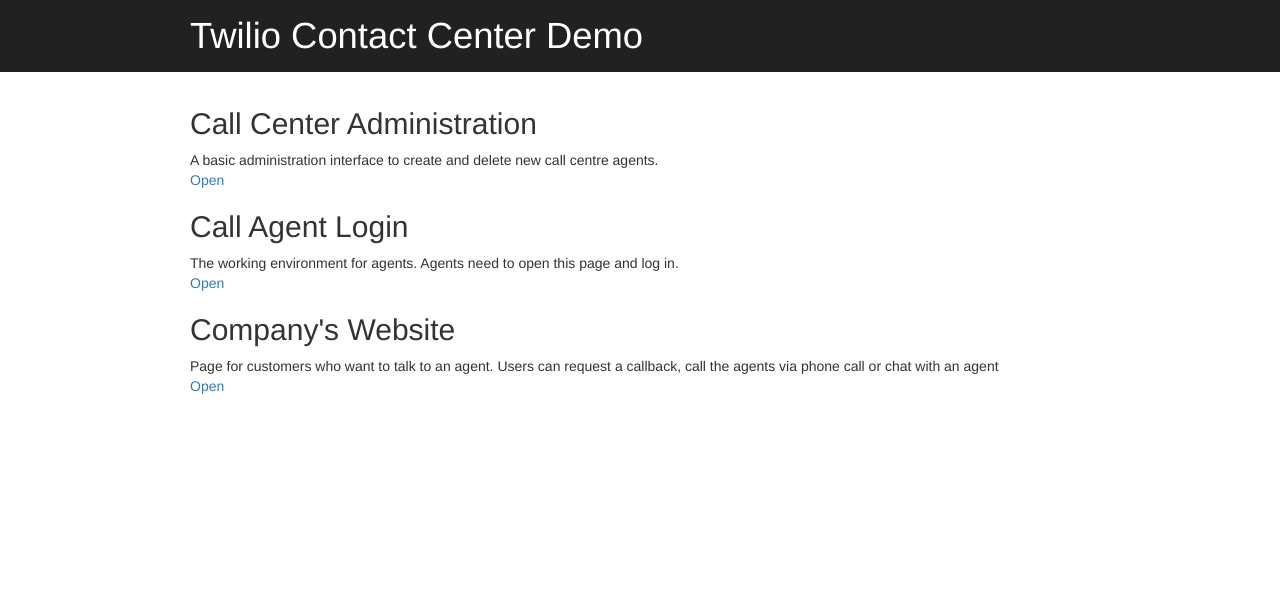
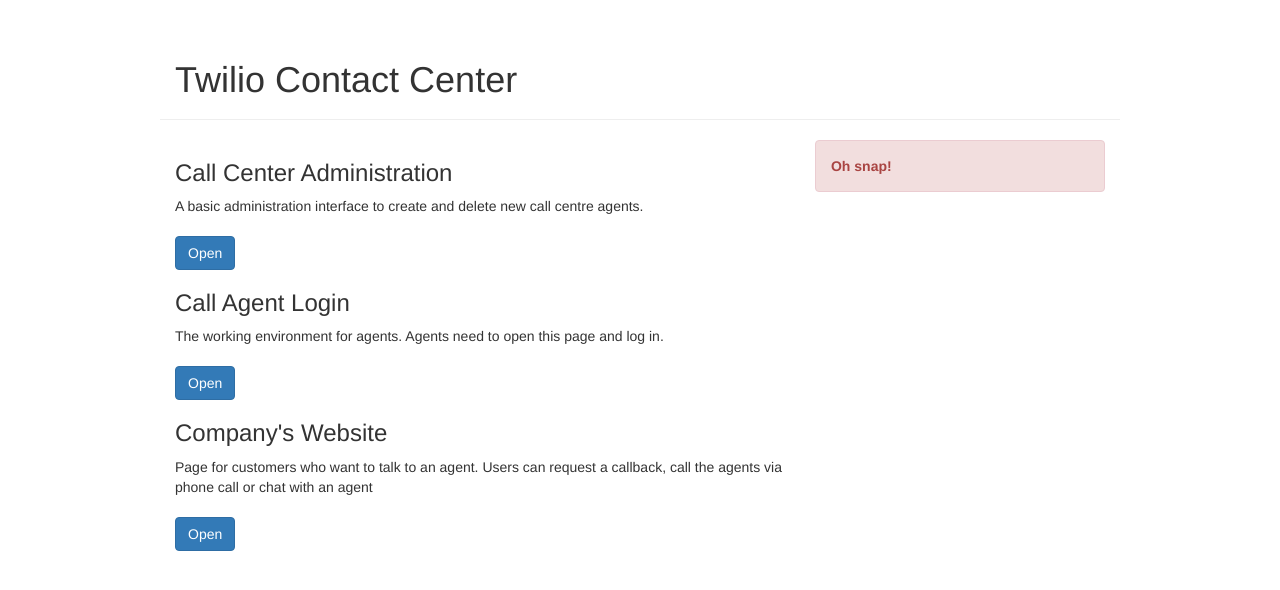
Before and after one commit to nash-md/twilio-contact-center, a website: page public/index.html in a window 1280 px wide. Drawn offline with Linux system fonts and the light colour scheme; no server answers.

Commit message:
Updated dashboard including setup verification

```diff
--- a/public/index.html
+++ b/public/index.html
@@ -11,29 +11,64 @@
 
 </head>
 
-<body>
+<body ng-app="indexApplication">
+	<div class="container" style="max-width:960px">
 
-	<section class="contact-head">
-		<div>Twilio Contact Center Demo</div>
-	</section>
+		<div class="row">
+			<div class="page-header col-lg-12">
+				<h1>Twilio Contact Center</h1>
+			</div>
+		</div>
 
-	<section class="contact-body">
+		<div class="row" ng-controller="IndexController" ng-init="validateSetup()">
 
-		<div style="margin: auto; width:900px; overflow: auto">
+			<div class="col-lg-4 col-lg-push-8">
 
-			<h2>Call Center Administration</h2>
-			<span>A basic administration interface to create and delete new call centre agents.</span>
-			<div><a href="/administration/index.html">Open</a></div>
+				<div ng-if="setup == 'VALID'" class="alert alert-dismissible alert-success">
+					<strong>Well done!</strong><br />You sucessfully setup the demo.
+				</div>
 
-			<h2>Call Agent Login</h2>
-			<span>The working environment for agents. Agents need to open this page and log in.</span>
-			<div><a href="/callcenter/index.html">Open</a></div>
+				<div ng-if="setup == 'INVALID'" class="alert alert-dismissible alert-danger">
+					<strong>Oh snap!</strong><br />
 
-			<h2>Company's Website</h2>
-			<span>Page for customers who want to talk to an agent. Users can request a callback, call the agents via phone call or chat with an agent</span>
-			<div><a href="/contact/index.html">Open</a></div>
+					<span ng-if="code == 'TWILIO_ACCOUNT_SID_INVALID'">The environment variable TWILIO_ACCOUNT_SID is not set or incorrect. If you are on Heroku please update your application settings.</span>
 
-		</section>
+					<span ng-if="code == 'TWILIO_AUTH_TOKEN_INVALID'">The environment variable TWILIO_AUTH_TOKEN is not set or incorrect. If you are on Heroku please update your application settings.</span>
 
-	</body>
+					<span ng-if="code == 'TWILIO_WORKSPACE_SID_INVALID'">The environment variable TWILIO_WORKSPACE_SID is not set or incorrect. If you are on Heroku please update your application settings.</span>
+
+					<span ng-if="code == 'TWILIO_ACCOUNT_NOT_ACCESSIBLE'">The application could not access the Twilio API with the provided credentials. Please verify Account Sid and Auth Token.</span>
+
+					<span ng-if="code == 'TWILIO_WORKSPACE_NOT_ACCESSIBLE'">The application could not access the your Twilio Taskrouter workspace please verify the Workspace Sid.</span>
+
+				</div>
+
+			</div>
+
+			<div class="col-lg-8 col-lg-pull-4">
+
+				<h3>Call Center Administration</h3>
+				<span>A basic administration interface to create and delete new call centre agents.</span><br><br>
+				<div><a href="/administration/index.html" class="btn btn-primary">Open</a></div>
+
+				<h3>Call Agent Login</h3>
+				<span>The working environment for agents. Agents need to open this page and log in.</span>
+				<br><br>
+				<div><a href="/callcenter/index.html" class="btn btn-primary">Open</a></div>
+
+				<h3>Company's Website</h3>
+				<span>Page for customers who want to talk to an agent. Users can request a callback, call the agents via phone call or chat with an agent</span>
+				<br><br>
+				<div><a href="/contact/index.html" class="btn btn-primary">Open</a></div>
+
+			</div>
+
+		</div>
+
+	</div>
+
+	<script src="/scripts/angular.min.js"></script>
+	<script src="IndexController.js"></script>
+
+</body>
 </html>
```
